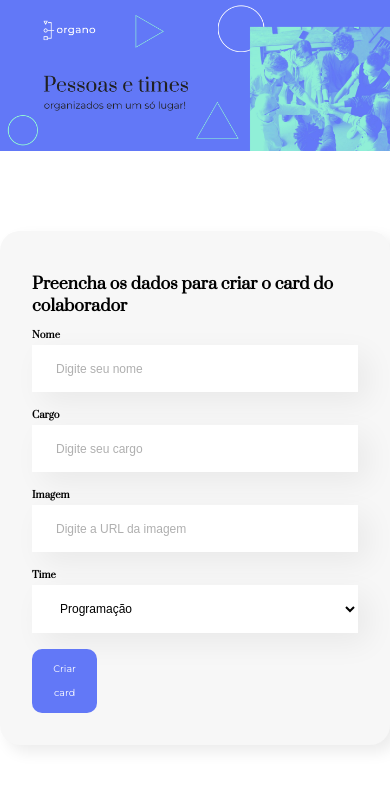
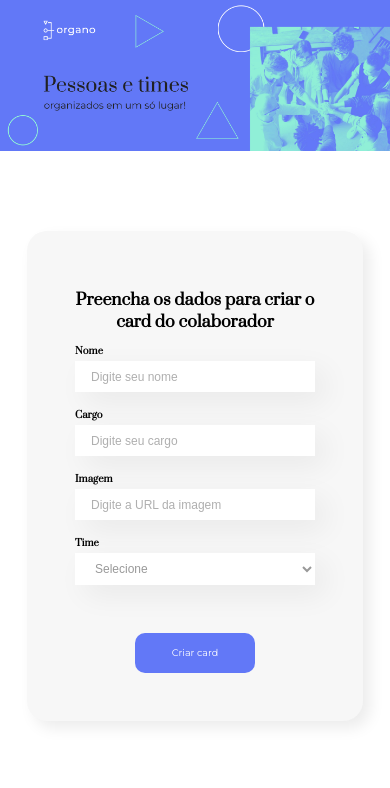
Before and after one commit to danielcoosta1/organo, a React (Create React App) app: page / in a window 390 px wide. Shown: the top 788 px of the page. Built offline with nearby package versions, Linux system fonts and the light colour scheme.

Commit message:
aplicando responsividade para mobile

```diff
--- a/src/components/Formulário/index.jsx
+++ b/src/components/Formulário/index.jsx
@@ -8,20 +8,38 @@ import {
 import InputDefault from "../InputDefault";
 import ListaSupensa from "../ListaSupensa";
 
+import { useRef } from "react";
+
+
 const Formulario = () => {
+
+  const inputName = useRef();
+  const inputCargo = useRef();
+  const inputImagem = useRef();
+
+
+  const handleSubmit = (event) => {
+    event.preventDefault();
+    console.log(inputName.current.value);
+    console.log(inputCargo.current.value);
+    console.log(inputImagem.current.value)
+
+  };
+
   return (
     <FormularioContainer>
       <FormularioTitle>
         Preencha os dados para criar o card do colaborador
       </FormularioTitle>
-      <FormularioForm>
+      <FormularioForm onSubmit={handleSubmit}>
+
         {/* Campo Nome */}
         <InputDefault
           label="Nome"
           id="nome"
           type="text"
           placeholder="Digite seu nome"
-          required
+          ref= {inputName}
         />
 
         {/* Campo Cargo */}
@@ -30,6 +48,8 @@ const Formulario = () => {
           id="cargo"
           type="text"
           placeholder="Digite seu cargo"
+          ref={inputCargo}
+
         />
 
         {/* Campo Imagem*/}
@@ -38,6 +58,7 @@ const Formulario = () => {
           id="imagem"
           type="text"
           placeholder="Digite a URL da imagem"
+          ref={inputImagem}
         />
 
         {/* select */}
@@ -45,10 +66,12 @@ const Formulario = () => {
         <ListaSupensa
           label="Time"
           id="time"
-          defaultValue="Escolha seu time"
+          defaultValue=""
         ></ListaSupensa>
 
-        <FormularioButton>Criar card</FormularioButton>
+        {/* button */}
+
+        <FormularioButton type="submit">Criar card</FormularioButton>
       </FormularioForm>
     </FormularioContainer>
   );
--- a/src/components/Formulário/styles.js
+++ b/src/components/Formulário/styles.js
@@ -18,6 +18,11 @@ const FormularioContainer = styled.div`
     padding: 2rem;
     max-width: 30rem;
   }
+
+  @media screen and (max-width: 420px) {
+    padding: 3rem;
+    max-width: 15rem;
+  }
 `;
 
 const FormularioTitle = styled.h1`
@@ -27,6 +32,10 @@ const FormularioTitle = styled.h1`
   @media screen and (max-width: 768px) {
     font-size: 1rem;
   }
+  @media screen and (max-width: 420px) {
+    text-align: center;
+  }
+
 `;
 
 const FormularioForm = styled.form`
@@ -64,6 +73,13 @@ const FormularioButton = styled.button`
     font-size: 0.6rem;
     padding: 0.5rem 1rem;
   }
+
+  @media screen and (max-width: 420px) {
+    width: 50%;
+    margin: 0 auto;
+  }
+
+
 `;
 
 export {
--- a/src/components/InputDefault/index.jsx
+++ b/src/components/InputDefault/index.jsx
@@ -4,11 +4,7 @@ const InputDefault = ({ label, id, type, ...props }) => {
   return (
     <>
       <FormularioLabel htmlFor={id}>{label}</FormularioLabel>
-      <FormularioInput
-        id={id}
-        type={type}
-        {...props}
-      />
+      <FormularioInput required id={id} type={type} {...props} />
     </>
   );
 };
--- a/src/components/InputDefault/styles.js
+++ b/src/components/InputDefault/styles.js
@@ -25,6 +25,10 @@ const FormularioInput = styled.input`
   @media screen and (max-width: 768px) {
     padding: 1rem 1.5rem;
   }
+
+  @media screen and (max-width: 420px) {
+   padding: 0.5rem 1rem;
+  }
 `;
 
 export { FormularioLabel, FormularioInput };
--- a/src/components/ListaSupensa/styles.js
+++ b/src/components/ListaSupensa/styles.js
@@ -37,6 +37,11 @@ const FormularioSelect = styled.select`
   @media screen and (max-width: 768px) {
     padding: 1rem 1.5rem;
   }
+
+  @media screen and (max-width: 420px) {
+    padding: 0.5rem 1rem;
+    margin-bottom: 3rem;
+  }
 `;
 
 export {FormularioLabel,FormularioSelect}
```
Also changed, not shown: src/components/ListaSupensa/index.jsx (+4 -3 lines).
